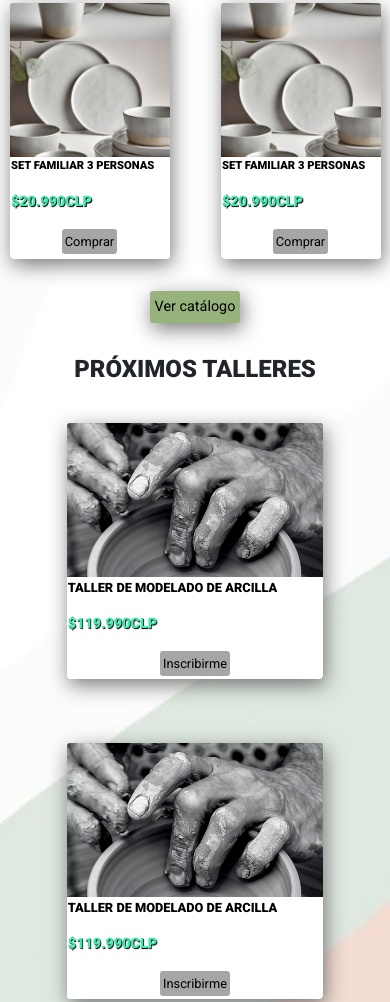
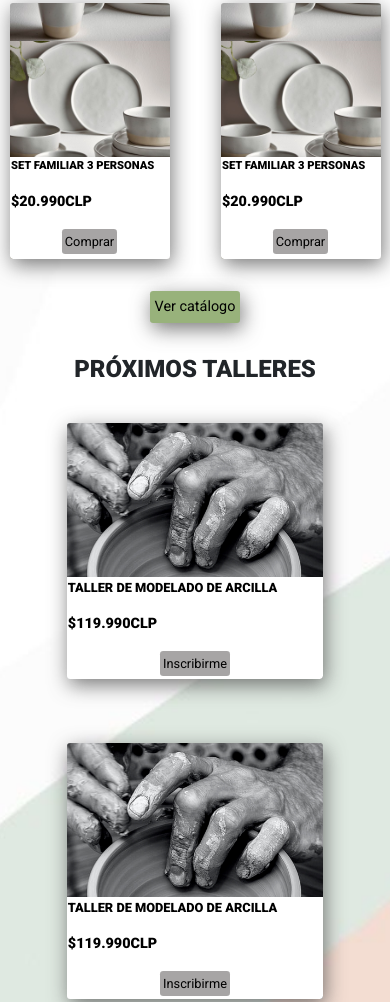
Before and after one commit to nicolaspola/proyectoResponsive, a plain HTML site: page index.html in a window 390 px wide. Shown: the part 1428-2430 px from the top of the page. Drawn offline with nearby package versions, Linux system fonts and the light colour scheme.

Commit message:
vista mobile index terminadaa

```diff
--- a/css/style.css
+++ b/css/style.css
@@ -206,8 +206,7 @@ nav{
 .precio-info {
     font-size: 0.9rem;
     font-weight: 600;
-    color: rgb(63, 234, 171);
-    text-shadow: 0.8px 0.8px 0.8px black;
+    color: black;
 }
 
 .descripcion-info {
@@ -302,8 +301,7 @@ nav{
 .precio-taller {
     font-size: 0.9rem;
     font-weight: 600;
-    color: rgb(63, 234, 171);
-    text-shadow: 0.8px 0.8px 0.8px black;
+    color: black;
 }
 
 .descripcion-taller {
```
